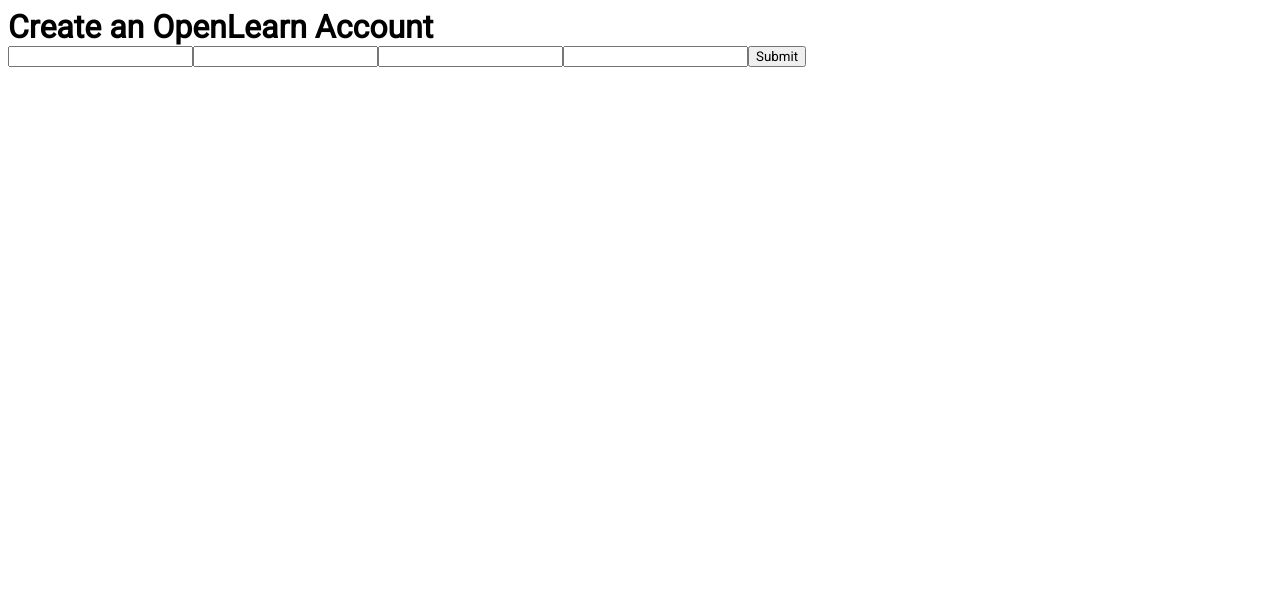
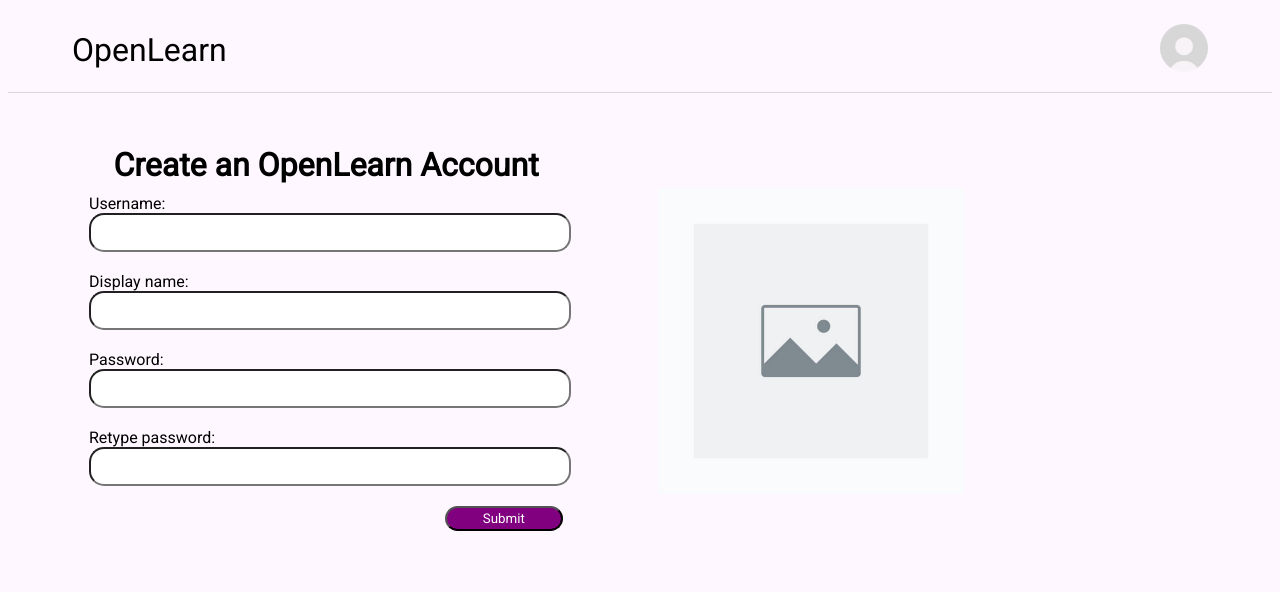
Before and after one commit to 8-bit-confusion/cs4640-project, a PHP site: page /register.html in a window 1280 px wide. Shown: the top 592 px of the page. Run offline with PHP 8.4, Linux system fonts and the light colour scheme.

Commit message:
Updated register.html to have very similar components to figma design - still needs work! Added many classes to styles sheet - will need to reduce eventually.

```diff
--- a/register.html
+++ b/register.html
@@ -6,18 +6,43 @@
         <meta charset="utf-8">
         <link rel="stylesheet" href="styles/main.css">
     </head>
-    <body>
-        <nav>
-        </nav>
-        <div>
-            <h1> Create an OpenLearn Account </h1>
-            <form class="create-account">
-                <input type="text">
-                <input type="text">
-                <input type="text">
-                <input type="text">
-                <input type="submit">
-            </form>
+    <body style="background-color: #FEF7FF;">
+        <header id="main-header" class="flex-row" style="justify-content: space-between; align-items: center;">
+            <h1 style="font-weight: normal;">OpenLearn</h1>
+            <nav>
+                <a href="profile.html">
+                    <img class="profile-picture" src="styles/pfp.jpg">
+                </a>
+            </nav>
+        </header>
+        <div class="flex-row register">
+            <div class="create-account">
+                <h1> Create an OpenLearn Account </h1>
+                <form class="register-form">
+                    <div class="div-input">
+                        <label for="username">Username:</label><br>
+                        <input type="text" id="username" name="username">
+                    </div>
+                    <div class="div-input">
+                        <label for="display_name">Display name:</label><br>
+                        <input type="text" id="display_name" name="display_name">
+                    </div>
+                    <div class="div-input">
+                        <label for="pwd">Password:</label><br>
+                        <input type="password" id="pwd" name="pwd">
+                    </div>
+                    <div class="div-input">
+                        <label for="retype_pwd">Retype password:</label><br>
+                        <input type="password" id="retype_pwd" name="retype_pwd">
+                    </div>
+                    <div class="div-input submit">
+                        <input class="submit-button" type="submit" value="Submit">
+                    </div>
+                </form>
+            </div>
+            <div>
+                <img src="styles\img-preview.jpg" width="50%">
+            </div>
         </div>
     </body>
 </html>
--- a/styles/main.css
+++ b/styles/main.css
@@ -67,6 +67,54 @@ h1, h2, h3, h4, h5, h6 {
 
 .create-account {
   display: flex;
+  flex-direction: column;
   align-items: center;
-  justify-content: flex-start;
+  justify-content: center;
+  width: 50%;
+  height: 100%;
 }
+
+.submit-button {
+    color: white;
+    background-color: purple;
+    align-items: flex-end;
+    padding: 0%;
+    height: 25px;
+    width: 25%;
+
+}
+
+.div-input {
+    width: 100%;
+    border-radius: 15px;
+    padding-top: 10px;
+    padding-bottom:10px;
+}
+
+input {
+    width: 100%;
+    padding-top: 10px;
+    padding-bottom:10px;
+    border-radius: 15px;
+    height: 15px;
+}
+
+.submit {
+    width: 100%;
+    display: flex;
+    flex-direction: row;
+    justify-content: end;
+}
+
+.register {
+    justify-content: center;
+    align-items: center;
+    height: 500px;
+}
+
+.register-form {
+    display: flex;
+    flex-direction: column;
+    width: 75%;
+
+}
```
